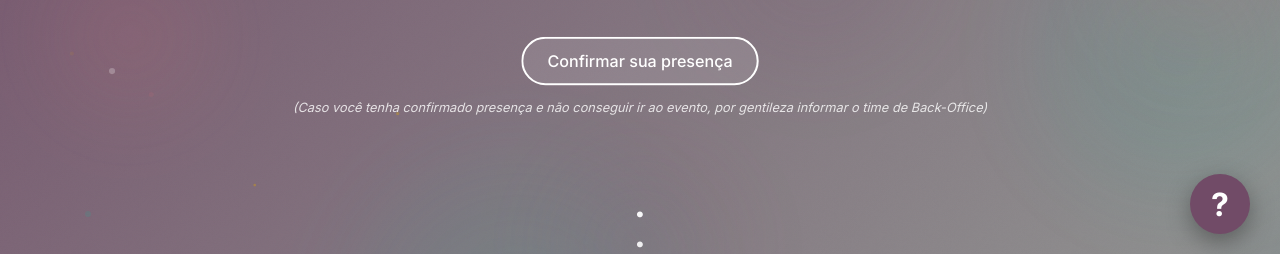
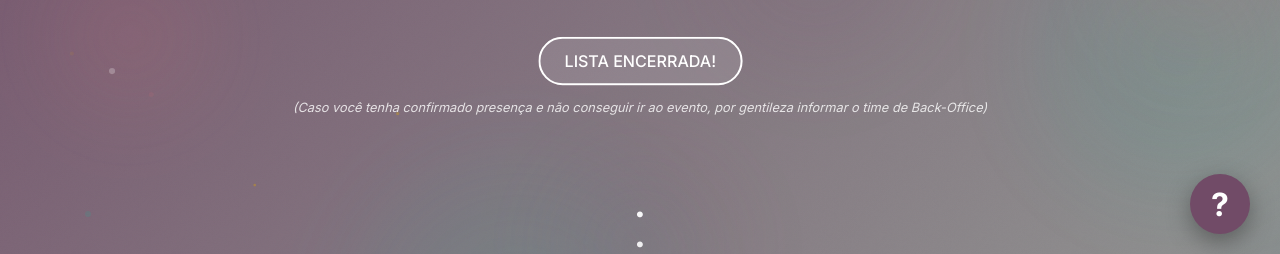
Before and after one commit to lucasmayeer/Festa_Odoo, a plain HTML site: page index.html in a window 1280 px wide. Both pictures are taken after a click on the link "Save The Date". Shown: the part 536-790 px from the top of the page. Drawn offline with Linux system fonts and the light colour scheme.

Commit message:
encerramento da lista de presença

```diff
--- a/index.html
+++ b/index.html
@@ -1725,7 +1725,7 @@
                 <p class="save-the-date-weekday">Sexta-feira</p>
                 <p class="save-the-date-time">Das 08:00pm até 02:00am</p>
                 <div class="focus-wrapper">
-                    <a href="https://test-survey-camisas.odoo.com/survey/start/641e3b87-e593-424a-bfab-4be72465ca71" target="_blank" class="map-button" id="confirm-presence-btn" style="margin-top: 40px;">Confirmar sua presença</a>
+                    <a href="" target="_blank" class="map-button" id="confirm-presence-btn" style="margin-top: 40px;">LISTA ENCERRADA!</a>
                     <p style="font-style: italic; font-size: 0.8em; opacity: 0.8; margin-top: 15px;">
                         (Caso você tenha confirmado presença e não conseguir ir ao evento, por gentileza informar o time de Back-Office)
                     </p>
```
